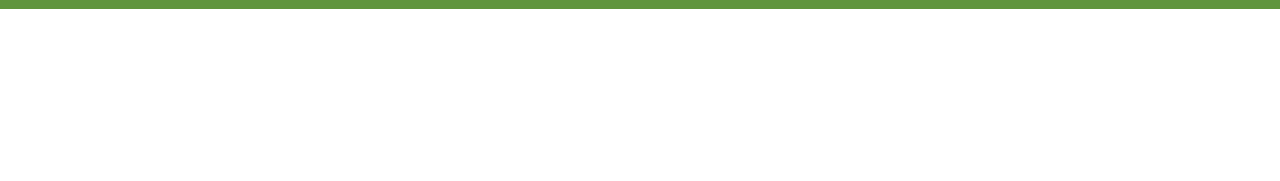
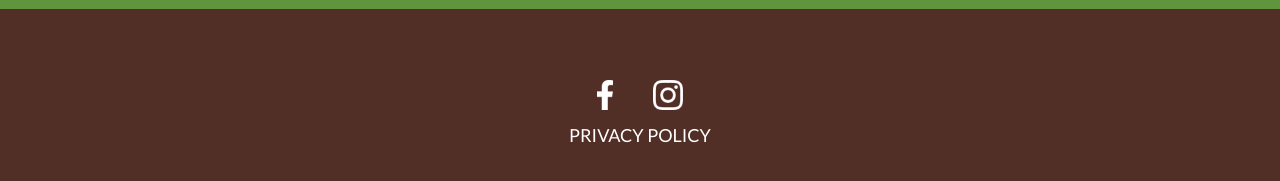
Before and after one commit to dcartist/bakery, a React (Create React App) app: page / in a window 1280 px wide. Shown: the part 743-924 px from the top of the page. Before the commit the page ends 800 px from the top, so only its background shows below. Built offline with nearby package versions, Linux system fonts and the light colour scheme.

Commit message:
Adding Footer

```diff
--- a/src/App.js
+++ b/src/App.js
@@ -1,6 +1,7 @@
 // import './App.css';
 import Logo from "./Assets/LOGO.png"
 import About from "./Pages/About"
+import Footer from "./Pages/Footer"
 function App() {
   return (
     <div className="appBase">
@@ -21,6 +22,9 @@ function App() {
     <section>
       <About></About>
     </section>
+    <section>
+    <Footer></Footer>
+    </section>
     </div>
   );
 }
--- a/src/Pages/Footer.js
+++ b/src/Pages/Footer.js
@@ -1,9 +1,15 @@
 import React from 'react'
+import Facebook from "../Assets/FACEBOOK.png"
+import Instagram from "../Assets/INSTA.png"
 
 export default function Footer() {
     return (
-        <div className="Footer">
-
+        <div className="footer">
+            <div>
+                <img src={Facebook} alt="Facebook"/>
+                <img src={Instagram} alt="Instagram"/>
+            </div>
+            <p>Privacy Policy</p>
         </div>
     )
 }
--- a/src/style.scss
+++ b/src/style.scss
@@ -1,4 +1,5 @@
 $MainColor: rgb(96, 149, 62);
+$FooterColor: rgb(81,46,38);
 body{
     margin: 0%;
     padding: 0;
@@ -128,5 +129,34 @@ body{
 /* --------------------------------- Footer --------------------------------- */
 
 .footer{
+    background: $FooterColor;
+    min-height: 200px;
+    display: flex;
+    flex-direction: column;
+    align-items: center;
+    justify-content: center;
+    color: white;
+    font-size: 18px;
+    text-transform: uppercase;
+    img {
+        height: 50px;
+        padding: 10px 20px;
+    }
+}
 
-}
+
+/**********
+ * TABLET *
+ **********/
+
+
+
+
+
+
+
+
+
+/**********
+ * MOBILE *
+ **********/
```
